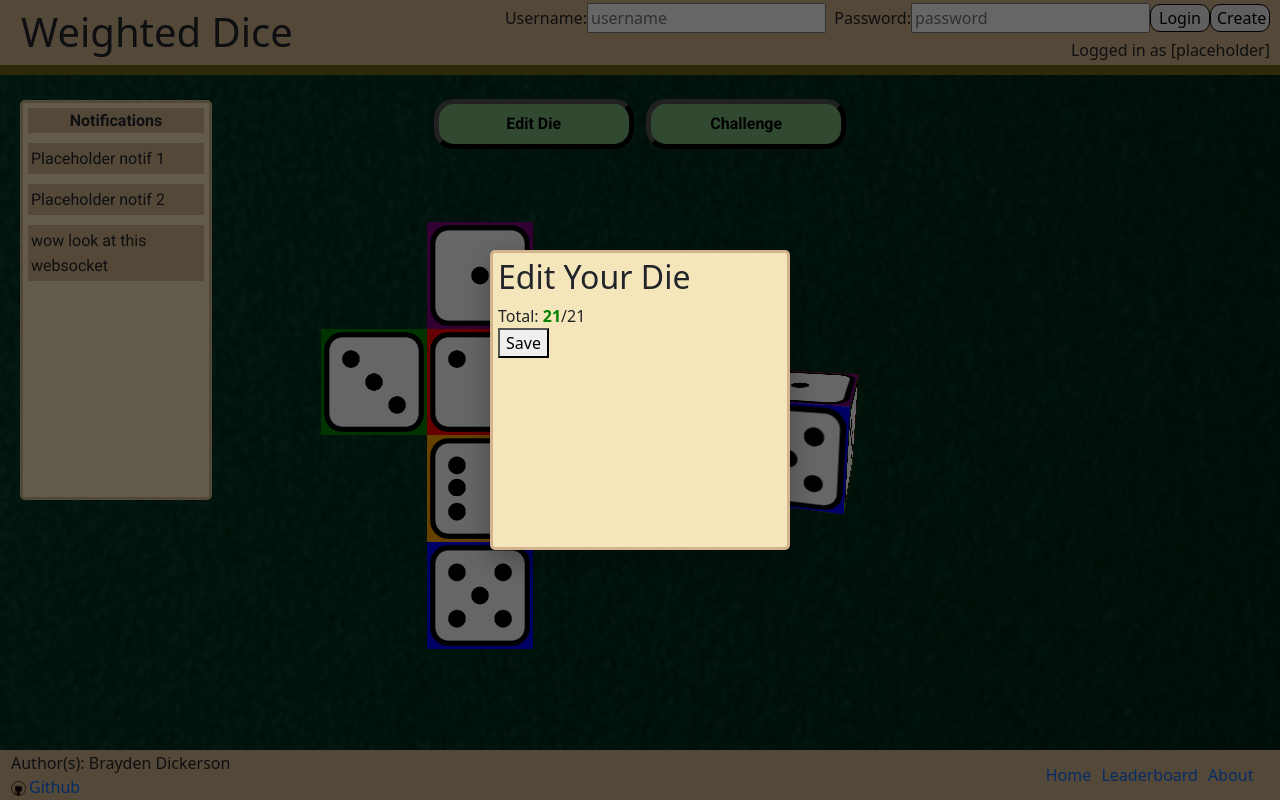
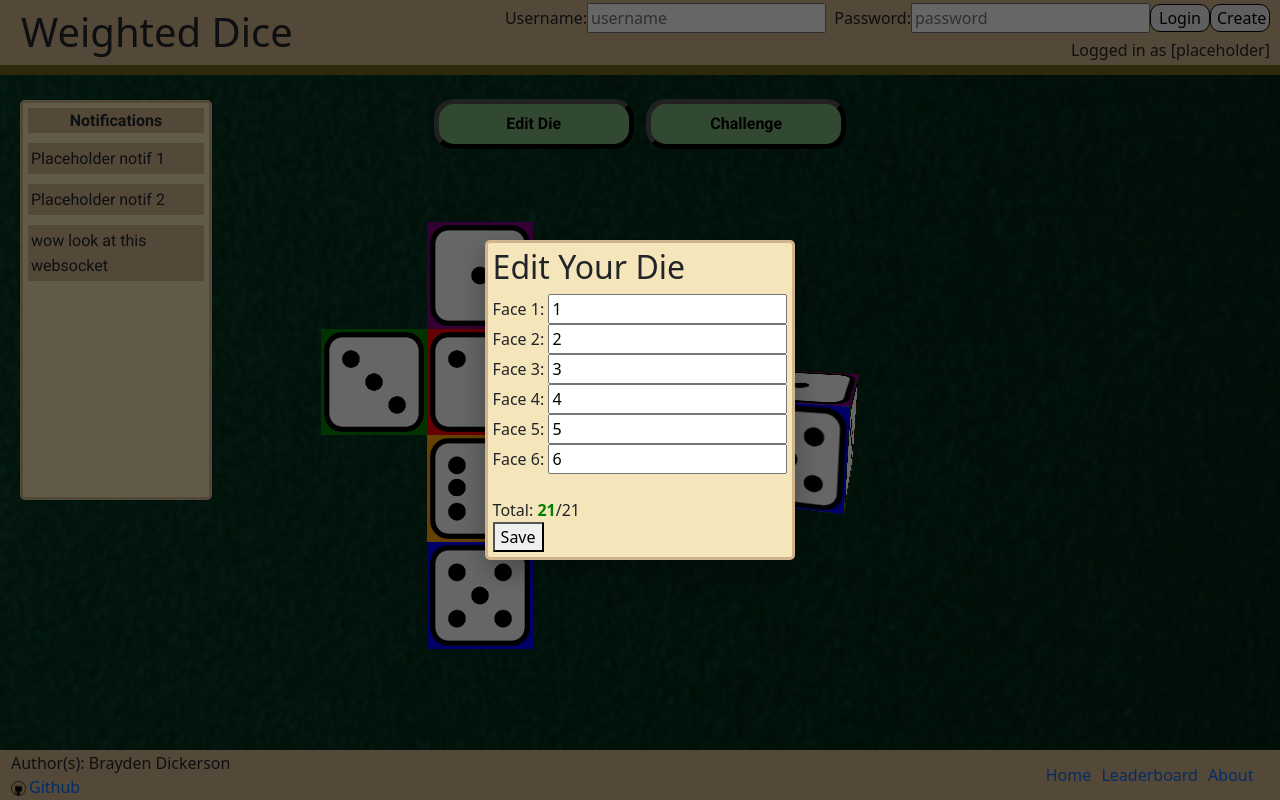
Before and after one commit to Brayden-D/startup260, a React (Vite) app: page / in a window 1280 px wide. Both pictures are taken after a click on the button "Edit Die". Built offline with nearby package versions, Linux system fonts and the light colour scheme.

Commit message:
updating vars in edit popup

```diff
--- a/src/home/home.jsx
+++ b/src/home/home.jsx
@@ -218,6 +218,18 @@ function EditDieModal({ onClose, faces, setFaces }) {
       >
         <h2>Edit Your Die</h2>
 
+        {draft.map((f, i) => (
+          <div key={i}>
+            Face {i + 1}:{" "}
+            <input
+              type="number"
+              value={f}
+              onChange={(e) => updateFace(i, e.target.value)}
+            />
+          </div>
+        ))}
+
+        <br />
         Total: <b style = {{ color: total === 21 ? "green" : "red" }}>{total}</b>/21
         <br />
         <button disabled={total !== 21} onClick={handleSave}>
--- a/src/style.css
+++ b/src/style.css
@@ -44,7 +44,7 @@ td.centertablecell {
 
 .header {
   background-color: tan;
-  width:100%;
+  width:100vw;
   min-height: 60px;
   border-bottom: 10px solid #75681c;
 }
```
